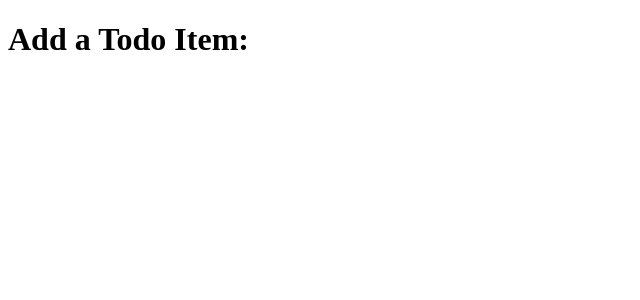
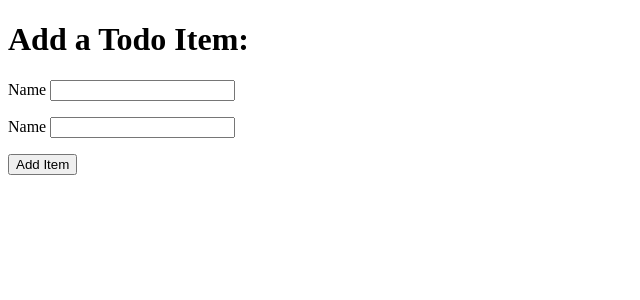
Before and after one commit to Peristratus/ci-fst-hello-django, a Django app: template todo/templates/todo/add_item.html in a window 1280 px wide. Shown: the top 300 px of the page, without its empty margins (0-640 px from the left). Run offline with Django 3.2, Linux system fonts and the light colour scheme; the template is opened without the code that fills it, so the values that code supplies are empty.

Commit message:
adding the views to the add_items.html, including url and the Todo item form

```diff
--- a/django_todo/urls.py
+++ b/django_todo/urls.py
@@ -16,9 +16,10 @@ Including another URLconf
 
 from django.contrib import admin
 from django.urls import path
-from todo.views import get_todo_list
+from todo.views import get_todo_list, add_item
 
 urlpatterns =[
     path('admin/', admin.site.urls),
-    path('', get_todo_list, name= 'get_todo_list')
+    path('', get_todo_list, name= 'get_todo_list'),
+    path('add', add_item, name= 'add')
 ]
--- a/todo/templates/todo/add_item.html
+++ b/todo/templates/todo/add_item.html
@@ -7,6 +7,25 @@
 </head>
 <body>
     <h1>Add a Todo Item:</h1>
+     <form method= "POST" action="add">
+          <div>
+              <p>
+                  <label for ="id_name">Name</label>
+                  <input type="text" id="id_name" name="item_name"/>
+              </p>
+          </div>
+          <div>
+              <p>
+                  <label for ="id_done">Name</label>
+                  <input type="text" id="id_done" name="done"/>
+              </p>
+          </div>
+          <div>
+              <p>
+                 <button type="submit"> Add Item </button>
+              </p>
+          </div>
 
+     </form>
 </body>
 </html>
--- a/todo/templates/todo/todo_list.html
+++ b/todo/templates/todo/todo_list.html
@@ -20,5 +20,6 @@
         <tr><td>You have nothing to do.</td></tr>
         {% endfor %}
     </table>
+    <a href ="/add">Add an Item</a>
 </body>
 </html>
--- a/todo/views.py
+++ b/todo/views.py
@@ -11,3 +11,6 @@ def get_todo_list(request):
 
     }
     return render(request, 'todo/todo_list.html', context)
+
+def add_item(request):
+    return render(request, 'todo/add_items.html')
```
Also changed, not shown: db.sqlite3.
